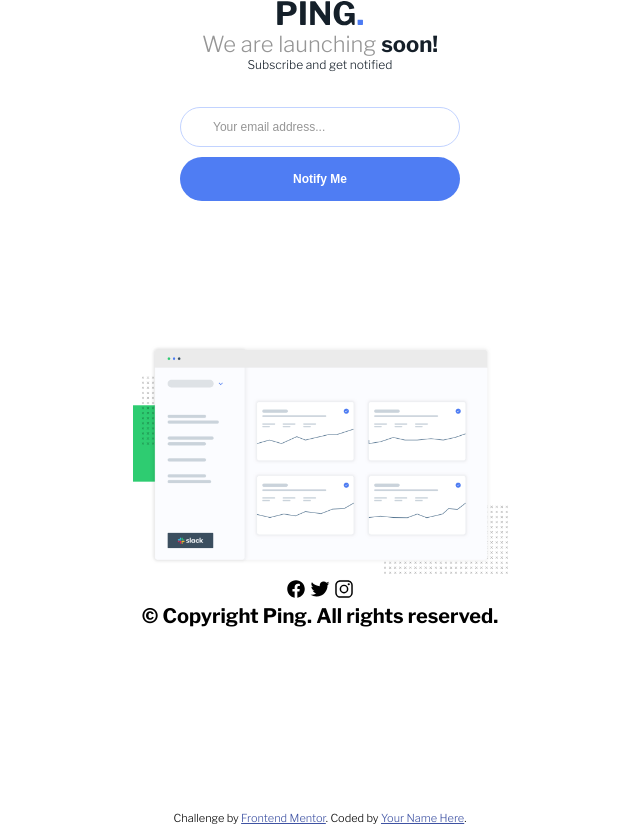
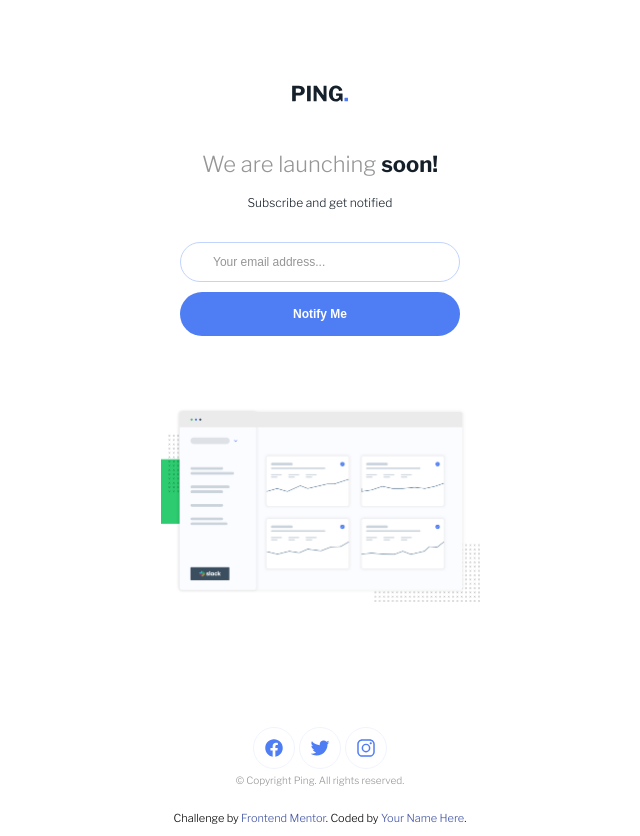
Before and after one commit to SimGagnon/Frontend-mentor-single-column, a plain HTML site: page index.html in a window 1280 px wide. Shown: the whole page, without its empty margins (320-960 px from the left). Drawn offline with nearby package versions, Linux system fonts and the light colour scheme.

Commit message:
added social media links

```diff
--- a/app/scss/_globals.scss
+++ b/app/scss/_globals.scss
@@ -17,3 +17,8 @@ body {
     font-size: 20px;
     font-family: $Libre;
 }
+
+a {
+    text-decoration: none;
+    color: inherit;
+}
--- a/app/scss/_main.scss
+++ b/app/scss/_main.scss
@@ -3,19 +3,22 @@
     height: 100vh;
     width: 23.4375rem;
     margin: auto;
+    padding: 0 1.75rem;
+    padding-top: 5.3125rem;
 
-    &_container {
-        margin: auto;
-    }
 
     &_header {
 
-        margin-bottom: 4.5rem;
+        img {
+            width: 3.5rem;
+            margin-bottom: 2.75rem;
+        }
 
         h1 {
             font-weight: 300;
             font-size: 1.1em;
             color: $Gray;
+            margin-bottom: 1.1rem;
 
             span {
                 color: $VeryDarkBlue;
@@ -42,7 +45,7 @@
                 border: $PaleBlue 1px solid;
                 font-size: 0.6em;
                 padding-left: 2rem;
-                margin-top: 2.1875rem;
+                margin-top: 2rem;
 
                 &::placeholder {
                     color: $Gray;
@@ -67,6 +70,28 @@
     &_image {
         img {
             width: 100%;
+            margin-bottom: 7.5rem;
         }
     }
+
+
+    &_socials {
+
+        h4 {
+            font-size: 0.5em;
+            color: $Gray;
+            font-weight: 300;
+        }
+
+        .socials_container {
+            color: $Blue;
+        }
+
+        ion-icon {
+            padding: 0.625rem;
+            border: 0.92px solid #4C7BF315;
+            border-radius: 2rem;
+        }
+
+    }
 }
--- a/index.html
+++ b/index.html
@@ -17,10 +17,9 @@
 <body>
 
   <section class="main">
-    <div class="main_container">
       <div class="main_header">
         <img src="/images/logo.svg" alt="Ping Logo">
-        <h1>We are launching <span>soon!<span></h1>
+        <h1>We are launching <span>soon!</span> </h1>
         <h4>Subscribe and get notified</h4>
         <form action="submit">
           <input type="email" name="" id="" placeholder="Your email address...">
@@ -33,13 +32,18 @@
       </div>
       <div class="main_socials">
         <div class="socials_container">
-          <ion-icon name="logo-facebook"></ion-icon>
-          <ion-icon name="logo-twitter"></ion-icon>
-          <ion-icon name="logo-instagram"></ion-icon>
+          <a href="facebook.com">
+            <ion-icon name="logo-facebook"></ion-icon>
+          </a>
+          <a href="twitter.com">
+            <ion-icon name="logo-twitter"></ion-icon>
+          </a>
+          <a href="instagram.com">
+            <ion-icon name="logo-instagram"></ion-icon>
+          </a>
         </div>
         <h4>© Copyright Ping. All rights reserved.</h4>
       </div>
-    </div>
   </section>
 
 
```
Also changed, not shown: app/css/style.css, 1 other file.
